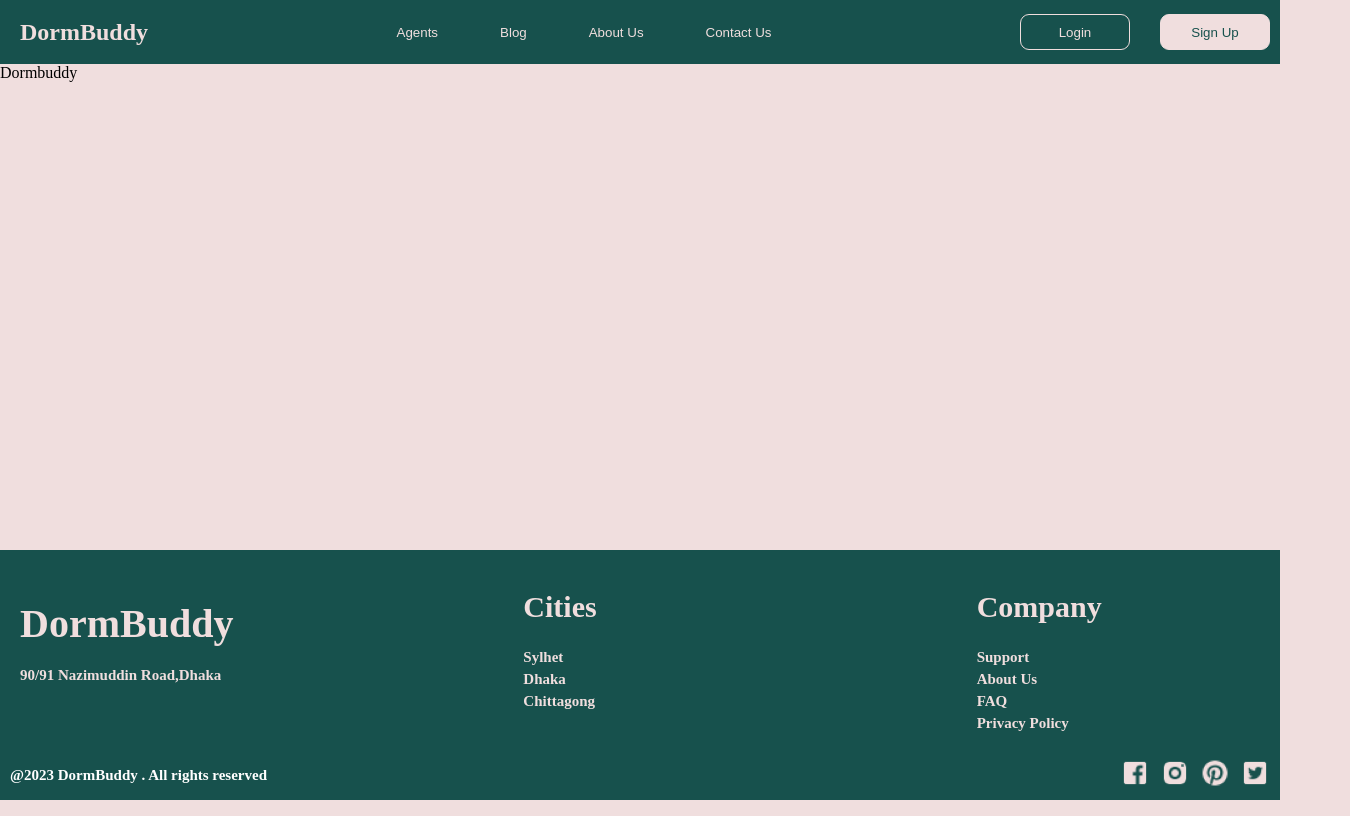
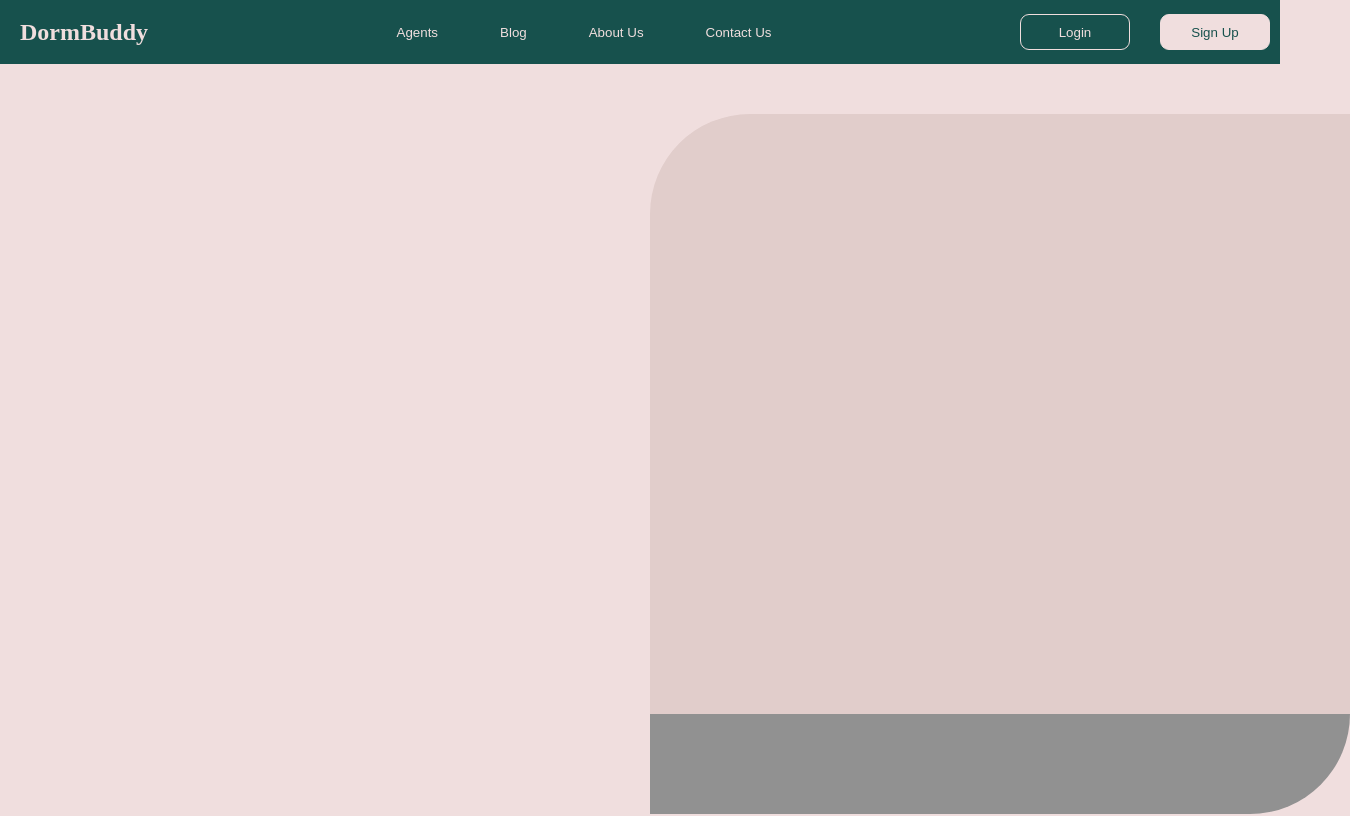
Before and after one commit to KrabbyKrabby/dormbuddy, a React (Create React App) app: page / in a window 1280 px wide. Shown: the top 816 px of the page, 1350 px wide, since content can reach past the window. Built offline with nearby package versions, Linux system fonts and the light colour scheme.

Commit message:
added login page

```diff
--- a/src/App.js
+++ b/src/App.js
@@ -1,13 +1,14 @@
 import React from 'react';
 import Navbar from './components/Navbar';
 import Footer from './components/Footer';
+import LoginCard from './components/LoginCard';
 import './index.css';
 
 function App() {
   return (
     <main className="main">
       <Navbar />
-      <div>Dormbuddy</div>
+      <LoginCard />
       <Footer />
     </main>
   );
--- a/src/components/CSS/Footer.css
+++ b/src/components/CSS/Footer.css
@@ -5,7 +5,6 @@
   }
 
   .footer{
-    position:absolute;
     left:0;
     bottom:0;
     right:0;
--- /dev/null
+++ b/src/components/CSS/LoginCard.css
@@ -0,0 +1,26 @@
+h1{
+    margin: 0px;
+  }
+
+  .loginCard{
+    width: 700x;
+    height: 700px;
+    display: flex;
+    flex-direction: column;
+    margin-left: 650px;
+    margin-top: 50px;
+  }
+
+  .upperCard{
+    width: 700px;
+    height: 600px;
+    border-radius: 100px 0px 0px 0px;
+    background: #E1CDCB;
+  }
+
+  .lowerCard{
+    width: 700px;
+    height: 100px;
+    border-radius: 0px 0px 100px 0px;
+    background: #919191;
+  }
--- /dev/null
+++ b/src/components/LoginCard.js
@@ -0,0 +1,15 @@
+import React from "react";
+import './CSS/LoginCard.css';
+export default function LoginCard(){
+    return(
+        <div className="loginCard">
+            <div className="upperCard">
+
+            </div>
+
+            <div className="lowerCard">
+
+            </div>
+        </div>
+    );
+}
--- a/src/index.css
+++ b/src/index.css
@@ -8,7 +8,6 @@ h1{
 
 
 body{
-  display: flex-box;
   width: 100%;
   margin: 0px;
   background: #F0DEDE;
--- a/src/index.js
+++ b/src/index.js
@@ -2,8 +2,9 @@ import React from 'react';
 import ReactDOM from 'react-dom/client';
 import './index.css';
 import App from './App';
+import LoginPage from './pages/LoginPage'
 
 const root = ReactDOM.createRoot(document.getElementById('root'));
 root.render(
-    <App />
+    <LoginPage />
 );
--- /dev/null
+++ b/src/pages/CSS/LoginPage.css
@@ -0,0 +1,11 @@
+html{
+    height: 100%;
+  }
+
+  h1{
+    margin: 0px;
+  }
+
+  footer{
+    margin-top: 200px;
+  }
--- /dev/null
+++ b/src/pages/LoginPage.js
@@ -0,0 +1,14 @@
+import Navbar from '../components/Navbar';
+import Footer from '../components/Footer';
+import LoginCard from '../components/LoginCard';
+import './CSS/LoginPage.css';
+
+export default function Homepage() {
+    return (
+        <main className="main">
+            <Navbar />
+            <LoginCard />
+            <Footer />
+        </main>
+    );
+}
```
